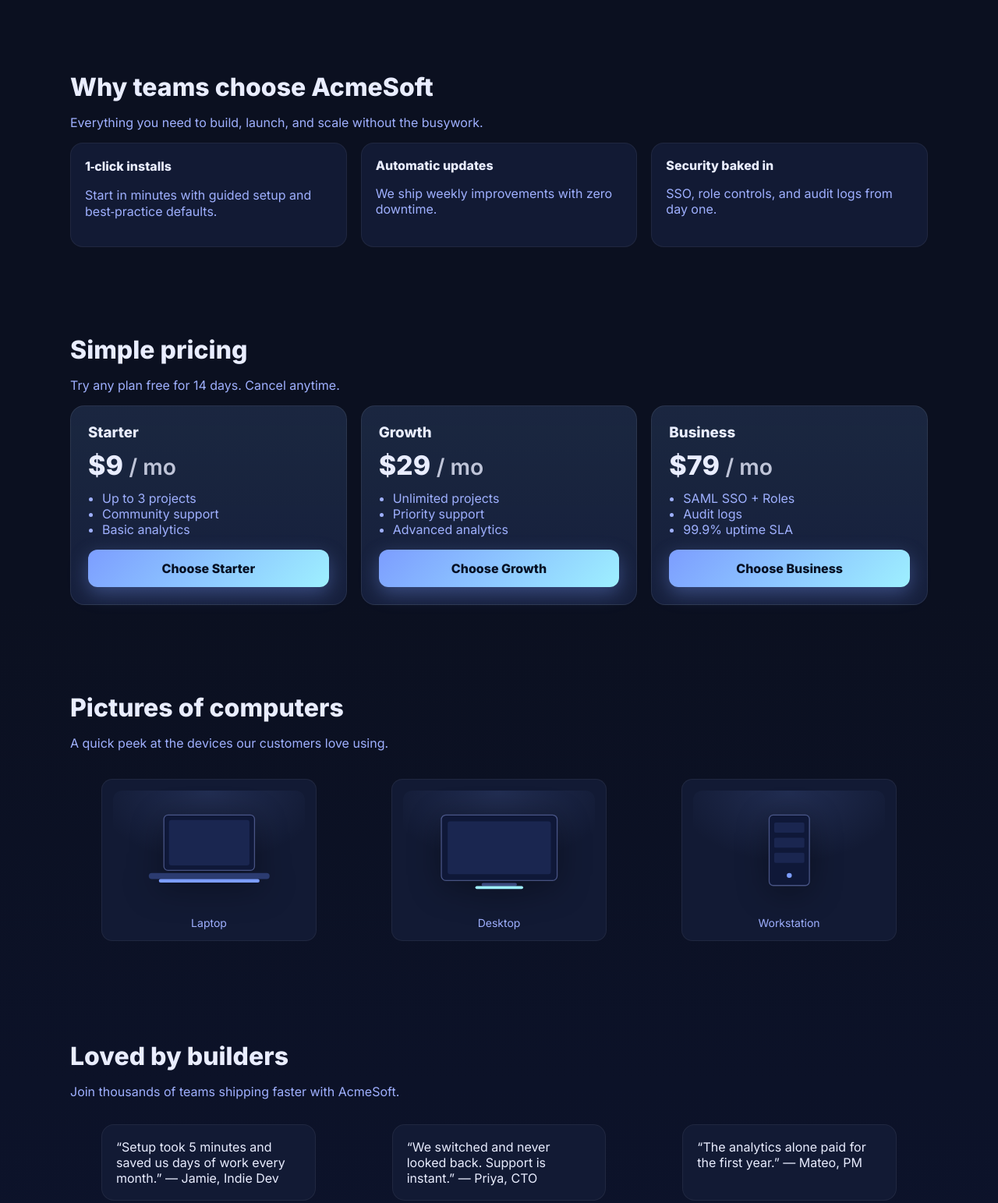
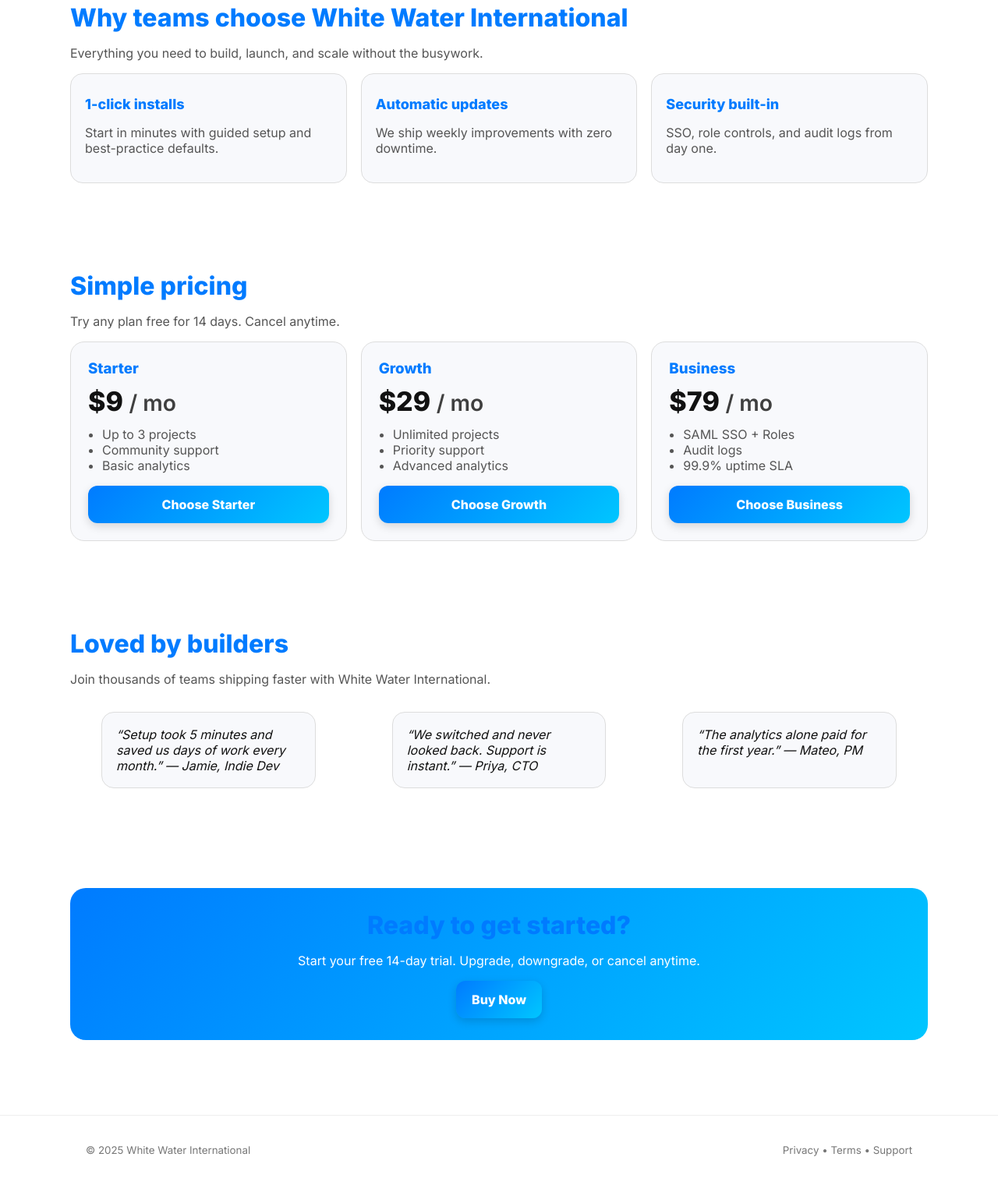
Before and after one commit to goetzemollie/whitewaterintl, a plain HTML site: page index.html in a window 1280 px wide. Shown: the part 479-2022 px from the top of the page at 78% size. After the commit the page ends 1998 px from the top, so only its background shows below. Drawn offline with Linux system fonts and the light colour scheme.

Commit message:
Update index.html

```diff
--- a/index.html
+++ b/index.html
@@ -3,73 +3,62 @@
 <head>
   <meta charset="UTF-8" />
   <meta name="viewport" content="width=device-width, initial-scale=1" />
-  <title>AcmeSoft — Fast, Friendly Software</title>
-  <meta name="description" content="A simple one‑page website for selling software." />
+  <title>White Water International — Innovative Software Solutions</title>
+  <meta name="description" content="White Water International - providing cutting-edge software solutions." />
   <link rel="preconnect" href="https://fonts.googleapis.com">
   <link rel="preconnect" href="https://fonts.gstatic.com" crossorigin>
   <link href="https://fonts.googleapis.com/css2?family=Inter:wght@400;600;800&display=swap" rel="stylesheet">
   <style>
     :root{
-      --bg:#0b1020; --card:#121a34; --muted:#9fb0ff; --text:#e9edff; --accent:#7c9dff; --accent2:#9ef0ff;
+      --bg:#ffffff; --card:#f8f9fc; --muted:#555; --text:#111; --accent:#007bff; --accent2:#00c6ff;
     }
     *{box-sizing:border-box}
     html,body{margin:0}
-    body{font-family:Inter,system-ui,-apple-system,Segoe UI,Roboto,Helvetica,Arial,sans-serif;background:linear-gradient(180deg,#0b1020 0%,#0b1020 50%,#0d1430 100%);color:var(--text)}
+    body{font-family:Inter,system-ui,-apple-system,Segoe UI,Roboto,Helvetica,Arial,sans-serif;background:var(--bg);color:var(--text)}
     a{color:inherit;text-decoration:none}
     .container{max-width:1100px;margin:auto;padding:0 20px}
-    .btn{display:inline-block;padding:14px 20px;border-radius:12px;background:linear-gradient(135deg,var(--accent),var(--accent2));color:#061024;font-weight:700;box-shadow:0 8px 24px rgba(124,157,255,.35);transition:transform .12s ease, box-shadow .12s ease}
-    .btn:hover{transform:translateY(-1px);box-shadow:0 12px 26px rgba(124,157,255,.45)}
-    header{position:sticky;top:0;background:rgba(11,16,32,.6);backdrop-filter:blur(8px);border-bottom:1px solid rgba(255,255,255,.06);z-index:10}
+    .btn{display:inline-block;padding:14px 20px;border-radius:12px;background:linear-gradient(135deg,var(--accent),var(--accent2));color:white;font-weight:700;box-shadow:0 4px 12px rgba(0,0,0,.15);transition:transform .12s ease, box-shadow .12s ease}
+    .btn:hover{transform:translateY(-1px);box-shadow:0 6px 18px rgba(0,0,0,.2)}
+    header{position:sticky;top:0;background:white;border-bottom:1px solid #eee;z-index:10}
     nav{display:flex;align-items:center;justify-content:space-between;padding:14px 0}
-    nav .brand{display:flex;gap:10px;align-items:center;font-weight:800;letter-spacing:.3px}
+    nav .brand{display:flex;gap:10px;align-items:center;font-weight:800;letter-spacing:.3px;color:var(--accent)}
     nav .links a{opacity:.85;margin-left:16px}
     nav .links a:hover{opacity:1}
 
-    .hero{display:grid;grid-template-columns:1.1fr .9fr;gap:32px;align-items:center;padding:64px 0}
-    .hero h1{font-size:48px;line-height:1.05;margin:0 0 14px}
+    .hero{display:grid;grid-template-columns:1fr;gap:32px;align-items:center;padding:64px 0;text-align:center}
+    .hero h1{font-size:48px;line-height:1.05;margin:0 0 14px;color:var(--accent)}
     .hero p{font-size:18px;color:var(--muted);margin:0 0 24px}
-    .hero .card{background:radial-gradient(80% 100% at 20% 0%,rgba(124,157,255,.2),transparent 60%),var(--card);border:1px solid rgba(255,255,255,.06);border-radius:18px;padding:22px}
 
     .section{padding:56px 0}
-    .section h2{font-size:32px;margin:0 0 10px}
+    .section h2{font-size:32px;margin:0 0 10px;color:var(--accent)}
     .muted{color:var(--muted)}
 
     .features{display:grid;grid-template-columns:repeat(3,1fr);gap:18px}
-    .feature{background:var(--card);border:1px solid rgba(255,255,255,.06);border-radius:16px;padding:18px}
-    .feature h3{margin:10px 0 6px;font-size:18px}
+    .feature{background:var(--card);border:1px solid #ddd;border-radius:16px;padding:18px}
+    .feature h3{margin:10px 0 6px;font-size:18px;color:var(--accent)}
 
     .pricing{display:grid;grid-template-columns:repeat(3,1fr);gap:18px}
-    .price-card{background:linear-gradient(180deg,rgba(158,240,255,.06),rgba(124,157,255,.04)),var(--card);border:1px solid rgba(255,255,255,.08);border-radius:18px;padding:22px;display:flex;flex-direction:column}
-    .price-card h3{margin:0 0 6px}
+    .price-card{background:var(--card);border:1px solid #ddd;border-radius:18px;padding:22px;display:flex;flex-direction:column}
+    .price-card h3{margin:0 0 6px;color:var(--accent)}
     .price{font-size:34px;font-weight:800;margin:4px 0 12px}
     .price small{font-weight:600;opacity:.8}
     .price-card ul{margin:0 0 16px;padding-left:18px;color:var(--muted)}
     .price-card .btn{margin-top:auto;text-align:center}
 
-    .gallery{display:grid;grid-template-columns:repeat(3,1fr);gap:16px;margin-top:20px}
-    .device{background:var(--card);border:1px solid rgba(255,255,255,.06);border-radius:14px;padding:14px;text-align:center}
-    .device figcaption{font-size:14px;color:var(--muted);margin-top:8px}
+    .testimonials{display:grid;grid-template-columns:repeat(3,1fr);gap:18px}
+    .quote{background:var(--card);border:1px solid #ddd;border-radius:16px;padding:18px;font-style:italic}
 
-    .testimonials{display:grid;grid-template-columns:repeat(3,1fr);gap:18px}
-    .quote{background:var(--card);border:1px solid rgba(255,255,255,.06);border-radius:16px;padding:18px}
+    .cta{background:linear-gradient(135deg,var(--accent),var(--accent2));border-radius:20px;padding:28px;text-align:center;color:white}
 
-    .cta{background:linear-gradient(135deg,rgba(124,157,255,.12),rgba(158,240,255,.10));border:1px solid rgba(255,255,255,.08);border-radius:20px;padding:28px;text-align:center}
+    footer{padding:36px 0;color:#777;border-top:1px solid #eee;margin-top:40px}
 
-    footer{padding:36px 0;color:#b9c6ff80}
-
-    /* Responsive */
     @media (max-width: 900px){
-      .hero{grid-template-columns:1fr}
-      .features,.pricing,.testimonials,.gallery{grid-template-columns:1fr 1fr}
+      .features,.pricing,.testimonials{grid-template-columns:1fr 1fr}
     }
     @media (max-width: 600px){
-      .features,.pricing,.testimonials,.gallery{grid-template-columns:1fr}
+      .features,.pricing,.testimonials{grid-template-columns:1fr}
       .hero h1{font-size:36px}
     }
-
-    /* Simple computer illustrations (inline SVG sized via .svg-wrap) */
-    .svg-wrap{aspect-ratio:16/10;background:radial-gradient(100% 100% at 50% 0%, rgba(124,157,255,.15), transparent 60%);border-radius:12px;display:grid;place-items:center}
-    svg{width:84%;height:auto;filter:drop-shadow(0 8px 20px rgba(0,0,0,.35))}
   </style>
 </head>
 <body>
@@ -77,13 +66,11 @@
     <div class="container">
       <nav>
         <div class="brand">
-          <svg width="26" height="26" viewBox="0 0 24 24" fill="none" xmlns="http://www.w3.org/2000/svg" aria-hidden="true"><path d="M12 2l3.5 7.2 7.9 1.1-5.7 5.6 1.3 7.9L12 20.2 5 23.8l1.3-7.9L.6 10.3l7.9-1.1L12 2z" fill="#9EF0FF"/></svg>
-          <span>AcmeSoft</span>
+          <span>White Water International</span>
         </div>
         <div class="links">
           <a href="#features">Features</a>
           <a href="#pricing">Pricing</a>
-          <a href="#gallery">Gallery</a>
           <a href="#contact" class="btn" style="padding:10px 14px">Buy Now</a>
         </div>
       </nav>
@@ -93,45 +80,27 @@
   <main>
     <section class="hero container">
       <div>
-        <h1>Sell more. Support less. <br>Software that just works.</h1>
-        <p>AcmeSoft helps teams launch faster with automatic updates, rock‑solid security, and simple pricing. No servers to manage, no headaches.</p>
+        <h1>Empowering Businesses with Reliable Software</h1>
+        <p>White Water International helps teams launch faster with automatic updates, rock-solid security, and simple pricing. No servers to manage, no headaches.</p>
         <a href="#pricing" class="btn">See Plans</a>
-        <span style="display:inline-block;margin-left:12px;color:var(--muted)">Free 14‑day trial • No credit card</span>
-      </div>
-      <div class="card">
-        <div class="svg-wrap" aria-hidden="true">
-          <!-- Desktop Computer -->
-          <svg viewBox="0 0 640 400" role="img" aria-label="Desktop computer illustration">
-            <defs>
-              <linearGradient id="g1" x1="0" y1="0" x2="1" y2="1">
-                <stop offset="0%" stop-color="#9EF0FF"/>
-                <stop offset="100%" stop-color="#7C9DFF"/>
-              </linearGradient>
-            </defs>
-            <rect x="60" y="40" rx="18" ry="18" width="520" height="300" fill="#0f1838" stroke="#9fb0ff66" stroke-width="4"/>
-            <rect x="90" y="70" width="460" height="240" rx="10" fill="#1a2650"/>
-            <rect x="240" y="350" width="160" height="10" rx="5" fill="#3b4b80"/>
-            <rect x="220" y="360" width="200" height="10" rx="5" fill="url(#g1)"/>
-            <circle cx="560" cy="56" r="6" fill="#7C9DFF"/>
-          </svg>
-        </div>
+        <span style="display:inline-block;margin-left:12px;color:var(--muted)">Free 14-day trial • No credit card</span>
       </div>
     </section>
 
     <section id="features" class="section container">
-      <h2>Why teams choose AcmeSoft</h2>
+      <h2>Why teams choose White Water International</h2>
       <p class="muted">Everything you need to build, launch, and scale without the busywork.</p>
       <div class="features" style="margin-top:16px">
         <div class="feature">
-          <strong>1‑click installs</strong>
-          <p class="muted">Start in minutes with guided setup and best‑practice defaults.</p>
+          <h3>1-click installs</h3>
+          <p class="muted">Start in minutes with guided setup and best-practice defaults.</p>
         </div>
         <div class="feature">
-          <strong>Automatic updates</strong>
+          <h3>Automatic updates</h3>
           <p class="muted">We ship weekly improvements with zero downtime.</p>
         </div>
         <div class="feature">
-          <strong>Security baked in</strong>
+          <h3>Security built-in</h3>
           <p class="muted">SSO, role controls, and audit logs from day one.</p>
         </div>
       </div>
@@ -141,7 +110,7 @@
       <h2>Simple pricing</h2>
       <p class="muted">Try any plan free for 14 days. Cancel anytime.</p>
       <div class="pricing" style="margin-top:16px">
-        <article class="price-card" aria-label="Starter plan">
+        <article class="price-card">
           <h3>Starter</h3>
           <p class="price">$9 <small>/ mo</small></p>
           <ul>
@@ -151,7 +120,7 @@
           </ul>
           <a class="btn" href="#contact">Choose Starter</a>
         </article>
-        <article class="price-card" aria-label="Growth plan">
+        <article class="price-card">
           <h3>Growth</h3>
           <p class="price">$29 <small>/ mo</small></p>
           <ul>
@@ -161,7 +130,7 @@
           </ul>
           <a class="btn" href="#contact">Choose Growth</a>
         </article>
-        <article class="price-card" aria-label="Business plan">
+        <article class="price-card">
           <h3>Business</h3>
           <p class="price">$79 <small>/ mo</small></p>
           <ul>
@@ -174,53 +143,9 @@
       </div>
     </section>
 
-    <section id="gallery" class="section container">
-      <h2>Pictures of computers</h2>
-      <p class="muted">A quick peek at the devices our customers love using.</p>
-      <div class="gallery">
-        <!-- Laptop -->
-        <figure class="device">
-          <div class="svg-wrap">
-            <svg viewBox="0 0 640 400" role="img" aria-label="Laptop computer illustration">
-              <rect x="140" y="60" rx="16" ry="16" width="360" height="220" fill="#0f1838" stroke="#9fb0ff66" stroke-width="4"/>
-              <rect x="160" y="80" width="320" height="180" rx="10" fill="#1a2650"/>
-              <rect x="80" y="290" width="480" height="24" rx="12" fill="#2b3b70"/>
-              <rect x="120" y="314" width="400" height="14" rx="7" fill="#7C9DFF"/>
-            </svg>
-          </div>
-          <figcaption>Laptop</figcaption>
-        </figure>
-        <!-- Desktop -->
-        <figure class="device">
-          <div class="svg-wrap">
-            <svg viewBox="0 0 640 400" role="img" aria-label="Desktop monitor illustration">
-              <rect x="90" y="60" rx="18" ry="18" width="460" height="260" fill="#0f1838" stroke="#9fb0ff66" stroke-width="4"/>
-              <rect x="115" y="85" width="410" height="210" rx="10" fill="#1a2650"/>
-              <rect x="250" y="330" width="140" height="12" rx="6" fill="#3b4b80"/>
-              <rect x="225" y="342" width="190" height="12" rx="6" fill="#9EF0FF"/>
-            </svg>
-          </div>
-          <figcaption>Desktop</figcaption>
-        </figure>
-        <!-- Server / Tower -->
-        <figure class="device">
-          <div class="svg-wrap">
-            <svg viewBox="0 0 640 400" role="img" aria-label="Computer tower illustration">
-              <rect x="240" y="60" rx="16" ry="16" width="160" height="280" fill="#0f1838" stroke="#9fb0ff66" stroke-width="4"/>
-              <rect x="260" y="90" width="120" height="40" rx="6" fill="#1a2650"/>
-              <rect x="260" y="150" width="120" height="40" rx="6" fill="#1a2650"/>
-              <rect x="260" y="210" width="120" height="40" rx="6" fill="#1a2650"/>
-              <circle cx="320" cy="300" r="10" fill="#7C9DFF"/>
-            </svg>
-          </div>
-          <figcaption>Workstation</figcaption>
-        </figure>
-      </div>
-    </section>
-
     <section class="section container">
       <h2>Loved by builders</h2>
-      <p class="muted">Join thousands of teams shipping faster with AcmeSoft.</p>
+      <p class="muted">Join thousands of teams shipping faster with White Water International.</p>
       <div class="testimonials" style="margin-top:16px">
         <blockquote class="quote">“Setup took 5 minutes and saved us days of work every month.” — Jamie, Indie Dev</blockquote>
         <blockquote class="quote">“We switched and never looked back. Support is instant.” — Priya, CTO</blockquote>
@@ -231,15 +156,15 @@
     <section id="contact" class="section container">
       <div class="cta">
         <h2>Ready to get started?</h2>
-        <p class="muted">Start your free 14‑day trial. Upgrade, downgrade, or cancel anytime.</p>
-        <a href="#" class="btn">Buy AcmeSoft</a>
+        <p>Start your free 14-day trial. Upgrade, downgrade, or cancel anytime.</p>
+        <a href="#" class="btn">Buy Now</a>
       </div>
     </section>
   </main>
 
   <footer>
     <div class="container" style="display:flex;justify-content:space-between;gap:12px;flex-wrap:wrap;align-items:center">
-      <small>© <span id="year"></span> AcmeSoft, Inc.</small>
+      <small>© <span id="year"></span> White Water International</small>
       <small>Privacy • Terms • Support</small>
     </div>
   </footer>
```
